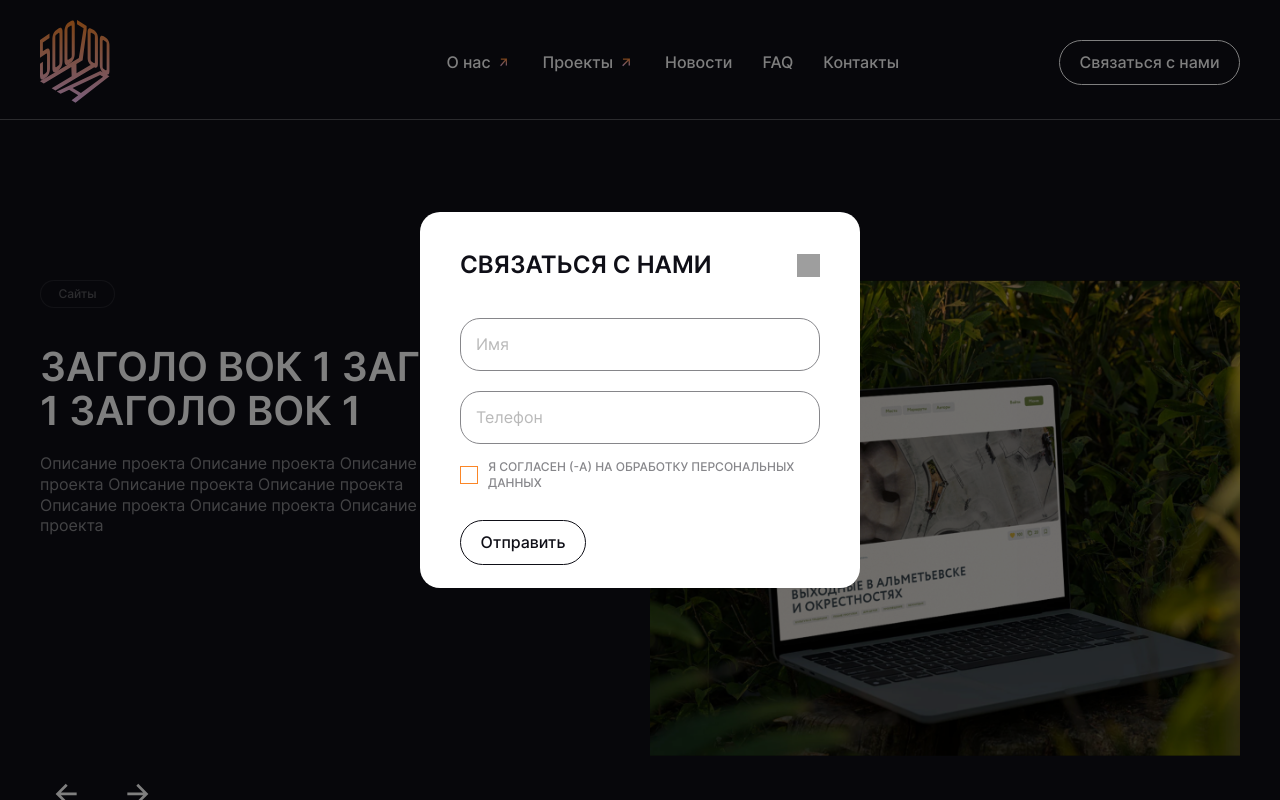
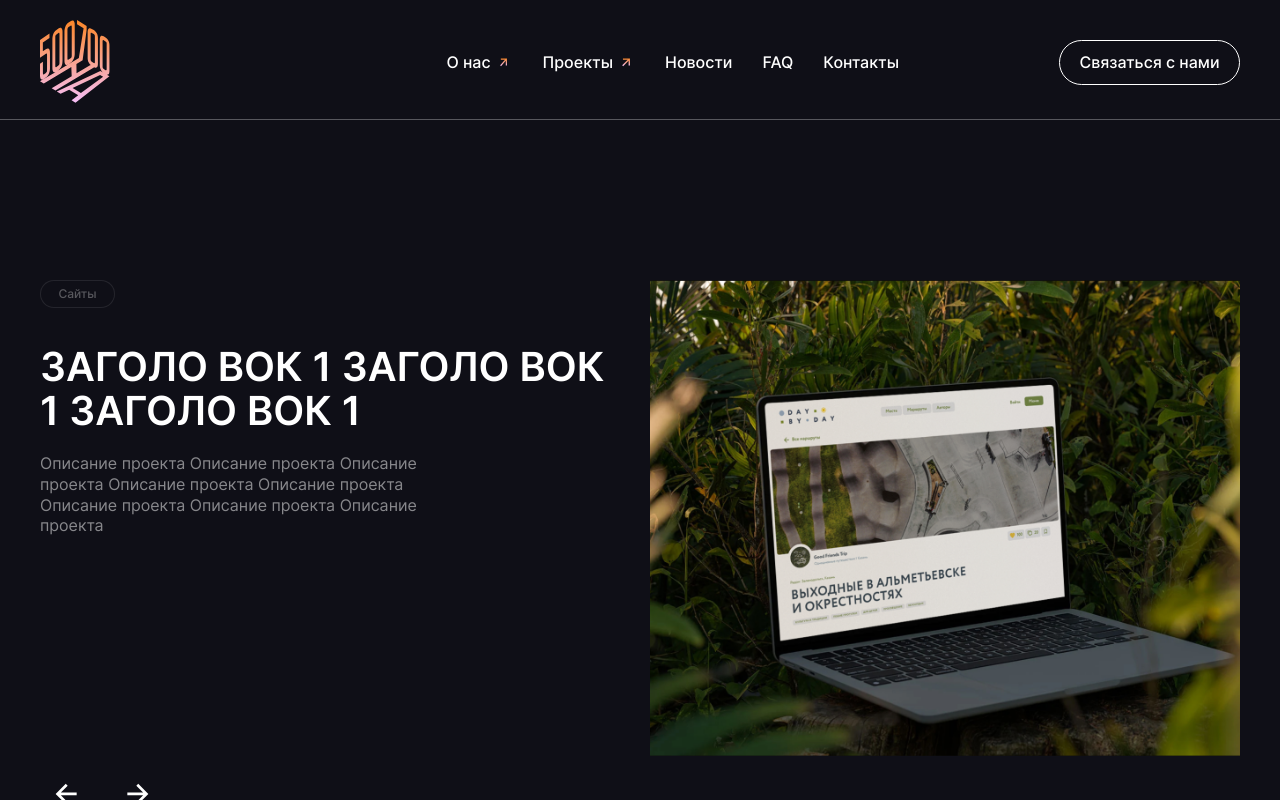
Before and after one commit to Aislu96/test-work-500-700, a React (Create React App) app: page / in a window 1280 px wide. Shown: the top 800 px of the page. Built offline with nearby package versions, Linux system fonts and the light colour scheme; grey boxes are pictures that could not be loaded.

Commit message:
Двенадцатый commit

```diff
--- a/src/components/App/App.js
+++ b/src/components/App/App.js
@@ -1,18 +1,25 @@
 import './App.css';
 import '../Header/Header'
 import Header from "../Header/Header";
-// import l from "../../images/Mobile 320.png";
+import l from "../../images/Pop-up Mobile.png";
 import Main from "../Main/Main";
 import Footer from "../Footer/Footer";
-import {useRef} from "react";
+import {useRef, useState} from "react";
 import Popup from "../Popup/Popup";
 function App() {
+    const [isPopupOpen, setIsPopupOpen] = useState(false);
+
     const refs = {
         news: useRef(null),
         about: useRef(null),
         newsletter: useRef(null),
     };
 
+    function handleOverlayClose(evt) {
+        if (evt.target.classList.contains('popup')) {
+            setIsPopupOpen(false);
+        }
+    }
     function handleClickButton(e) {
         const name = e.target.attributes.name.value;
         const element = refs[name].current;
@@ -24,10 +31,10 @@ function App() {
     return (
         <>
             {/*<img src={l} className="image"/>*/}
-            <Header handleClickButton={handleClickButton}/>
+            <Header onClickPopupOpen={setIsPopupOpen} handleClickButton={handleClickButton} popup={isPopupOpen}/>
             <Main  ref={refs}/>
             <Footer handleClickButton={handleClickButton}/>
-            <Popup />
+            <Popup popup={isPopupOpen} onClickPopupOpen={setIsPopupOpen} onClickOverlay={handleOverlayClose}/>
         </>
     );
 }
--- a/src/components/ButtonArrow/ButtonArrow.js
+++ b/src/components/ButtonArrow/ButtonArrow.js
@@ -3,12 +3,12 @@ import arrowUp from "../../images/arrowUp.svg";
 import {useState} from "react";
 import NavInfo from "../Header/NavInfo/NavInfo";
 
-function ButtonArrow({text, popup, openPopup, menu}) {
+function ButtonArrow({text, acor, openAcor, menu}) {
     const [arrowButton, setArrowClick] = useState(false);
 
     function handleArrowClick() {
         setArrowClick(!arrowButton);
-        openPopup(!popup)
+        openAcor(!acor)
     }
 
     return (
@@ -24,7 +24,7 @@ function ButtonArrow({text, popup, openPopup, menu}) {
                 </button>
             }
         </li>
-    {popup && arrowButton && menu && <NavInfo />}
+    {acor && arrowButton && menu && <NavInfo />}
         </>
     )
 }
--- a/src/components/Header/Nav/Nav.js
+++ b/src/components/Header/Nav/Nav.js
@@ -1,12 +1,12 @@
 import ButtonArrow from "../../ButtonArrow/ButtonArrow";
 import NavInfo from "../NavInfo/NavInfo";
 
-function Nav({openPopup, handleClickButton, popup, menu, nameClass}) {
+function Nav({handleClickButton, acor, openAcor, menu, nameClass, popup, onClickPopupOpen}) {
     return (
-        <nav className={menu? `header__nav ${nameClass}` : "header__nav"}>
+        <nav className={menu ? `header__nav ${nameClass}` : "header__nav"}>
             <ul className="header__nav-list">
-                <ButtonArrow text={"О нас"} popup={popup} openPopup={openPopup} menu={menu}/>
-                <ButtonArrow text={"Проекты"} popup={popup} openPopup={openPopup} menu={menu}/>
+                <ButtonArrow text={"О нас"} acor={acor} openAcor={openAcor} menu={menu}/>
+                <ButtonArrow text={"Проекты"} acor={acor} openAcor={openAcor} menu={menu}/>
                 <li className="header__nav-link" onClick={handleClickButton}>
                     <a className='header__nav-text' href='#news' name="news">Новости</a>
                 </li>
@@ -17,7 +17,9 @@ function Nav({openPopup, handleClickButton, popup, menu, nameClass}) {
                     <a className='header__nav-text' href='#newsletter' name="newsletter">Контакты</a>
                 </li>
             </ul>
-            <button className={menu? `header__button  ${nameClass}` : "header__button "} type="button">Связаться с нами</button>
+            <button className={menu ? `header__button  ${nameClass}` : "header__button "} type="button"
+                    onClick={() => onClickPopupOpen(!popup)}>Связаться с нами
+            </button>
         </nav>);
 }
 
--- a/src/components/Main/InfoUs/InfoUs.css
+++ b/src/components/Main/InfoUs/InfoUs.css
@@ -38,7 +38,6 @@
     height: 0;
     visibility: hidden;
     opacity: 0;
-    transition: opacity 0.5s ease-in-out, visibility 0.5s ease-in-out;
     font-weight: 400;
     font-size: 16px;
     line-height: 20.8px;
--- a/src/components/Main/Newsletter/Newsletter.css
+++ b/src/components/Main/Newsletter/Newsletter.css
@@ -111,15 +111,15 @@ INPUT[type="email"]:focus {
     gap: 10px;
 }
 
-label {
+.newsletter__label {
     display: inline-block;
 }
 
-label > input {
+.newsletter__input-check {
     display: none;
 }
 
-label > div {
+.newsletter__input-div {
     display: block;
     width: 16px;
     height: 16px;
@@ -129,13 +129,13 @@ label > div {
     border: 1px solid #FB8627;;
 }
 
-label input:checked ~ div {
+.newsletter__label .newsletter__input-check:checked ~ .newsletter__input-div  {
     background-image: url("../../../images/Vector.svg");
     background-color: #FB8627;
 }
 
 
-label :hover {
+.newsletter__label :hover {
     opacity: 0.5;
     cursor: pointer;
 }
--- a/src/components/Main/Newsletter/Newsletter.js
+++ b/src/components/Main/Newsletter/Newsletter.js
@@ -38,9 +38,9 @@ function Newsletter({ref}) {
                        value={values.time || ''} required/>
                 <div className="newsletter__group">
                     <div className="newsletter__checkbox">
-                        <label htmlFor="check">
-                            <input type="checkbox" id="check"/>
-                                <div></div>
+                        <label htmlFor="newsletter__check" className="newsletter__label">
+                            <input type="checkbox" className="newsletter__input-check" id="newsletter__check"/>
+                                <div className="newsletter__input-div"></div>
                         </label>
                         <p className="newsletter__text">Я согласен (-а) на обработку персональных данных</p>
                     </div>
--- a/src/components/Popup/Popup.css
+++ b/src/components/Popup/Popup.css
@@ -73,7 +73,7 @@
     width: 100%;
     padding: 15px;
     border: 1px solid #0F0F17;
-    border-radius: 20px;
+    border-radius: 10px;
     box-sizing: border-box;
     color: #0F0F17;
     font-weight: 400;
@@ -82,7 +82,7 @@
     opacity: 0.5;
 }
 
-form input:first-child {
+.popup__form .popup__input:first-child {
     margin-bottom: 20px;
 }
 
@@ -94,15 +94,15 @@ form input:first-child {
     gap: 10px;
 }
 
-label {
+.popup__label {
     display: inline-block;
 }
 
-label > input {
+.popup__input-check {
     display: none;
 }
 
-label > div {
+.popup__input-div {
     display: block;
     width: 16px;
     height: 16px;
@@ -112,13 +112,13 @@ label > div {
     border: 1px solid #FB8627;;
 }
 
-label input:checked ~ div {
+.popup__label .popup__input-check:checked ~ .popup__input-div {
     background-image: url("../../images/Vector.svg");
     background-color: #FB8627;
 }
 
 
-label :hover {
+.popup__label :hover {
     opacity: 0.5;
     cursor: pointer;
 }
@@ -149,15 +149,30 @@ label :hover {
     background-color: #FFFFFF;
 }
 
-.newsletter__button:hover {
+.popup__button:hover {
     background: linear-gradient(180deg, #FB8627 0%, #F5BEF6 100%);
     cursor: pointer;
 }
 
+.popup__button-img {
+    width: 36px;
+    height: 36px;
+    display: flex;
+    justify-content: center;
+    align-items: center;
+    background-color: #FFFFFF;
+    border: none;
+}
 
-@media screen and (max-width: 400px) {
+.popup__button-img:hover {
+    opacity: 0.5;
+    cursor: pointer;
+}
+
+@media screen and (max-width: 500px) {
     .popup__body {
-        max-width: 568px;
+        max-width: 320px;
+        max-height: 568px;
         border-radius: 0;
         padding: 80px 20px 212px;
         gap: 20px;
@@ -177,8 +192,13 @@ label :hover {
         font-size: 16px;
         line-height: 20.8px;
     }
-    form input:first-child {
+
+    .popup__form .popup__input:first-child{
         margin-bottom: 10px;
     }
 
+    .popup__button-img {
+        width: 30px;
+        height: 30px;
+    }
 }
--- a/src/components/Popup/Popup.js
+++ b/src/components/Popup/Popup.js
@@ -3,8 +3,7 @@ import useFormValidation from "../../hooks/useFormValidation";
 import './Popup.css';
 import cross from "../../images/cross.svg";
 
-function Popup() {
-
+function Popup({popup, onClickPopupOpen, onClickOverlay}) {
     const {values, errors, handleChange, setValues, resetValidation, isValid} = useFormValidation({});
     React.useEffect(() => {
         resetValidation();
@@ -18,11 +17,11 @@ function Popup() {
     }
 
     return (
-        <div className="popup popup_opened">
+        <div className={`popup  ${popup? `popup_opened` : ""}`}   onClick={onClickOverlay}>
             <div className="popup__body">
                 <div className="popup__group">
                     <h2 className="popup__title">СВЯЗАТЬСЯ С НАМИ</h2>
-                    <img src={cross} alt="Картинка крестика" className="popup__img"/>
+                    <button className="popup__button-img" onClick={() => onClickPopupOpen(!popup)}><img src={cross} alt="Картинка крестика" className="popup__img"/></button>
                 </div>
                 <form className="popup__form" name="form__popup" onSubmit={handleSubmit}>
                     <input name="text" className="popup__input" type="name" placeholder="Имя"
@@ -34,9 +33,9 @@ function Popup() {
                            maxLength="11" onChange={handleChange} value={values.phone || ''} required/>
                     <div className="popup__block">
                         <div className="popup__checkbox">
-                            <label htmlFor="check">
-                                <input type="checkbox" id="check"/>
-                                <div></div>
+                            <label htmlFor="popup__check" className="popup__label">
+                                <input type="checkbox" id="popup__check" className="popup__input-check"/>
+                                <div className="popup__input-div"></div>
                             </label>
                             <p className="popup__text">Я согласен (-а) на обработку персональных данных</p>
                         </div>
```
Also changed, not shown: src/components/Header/Header.js (+9 -9 lines), src/images/Pop-up Mobile.png (added), src/images/cross.svg (added).
